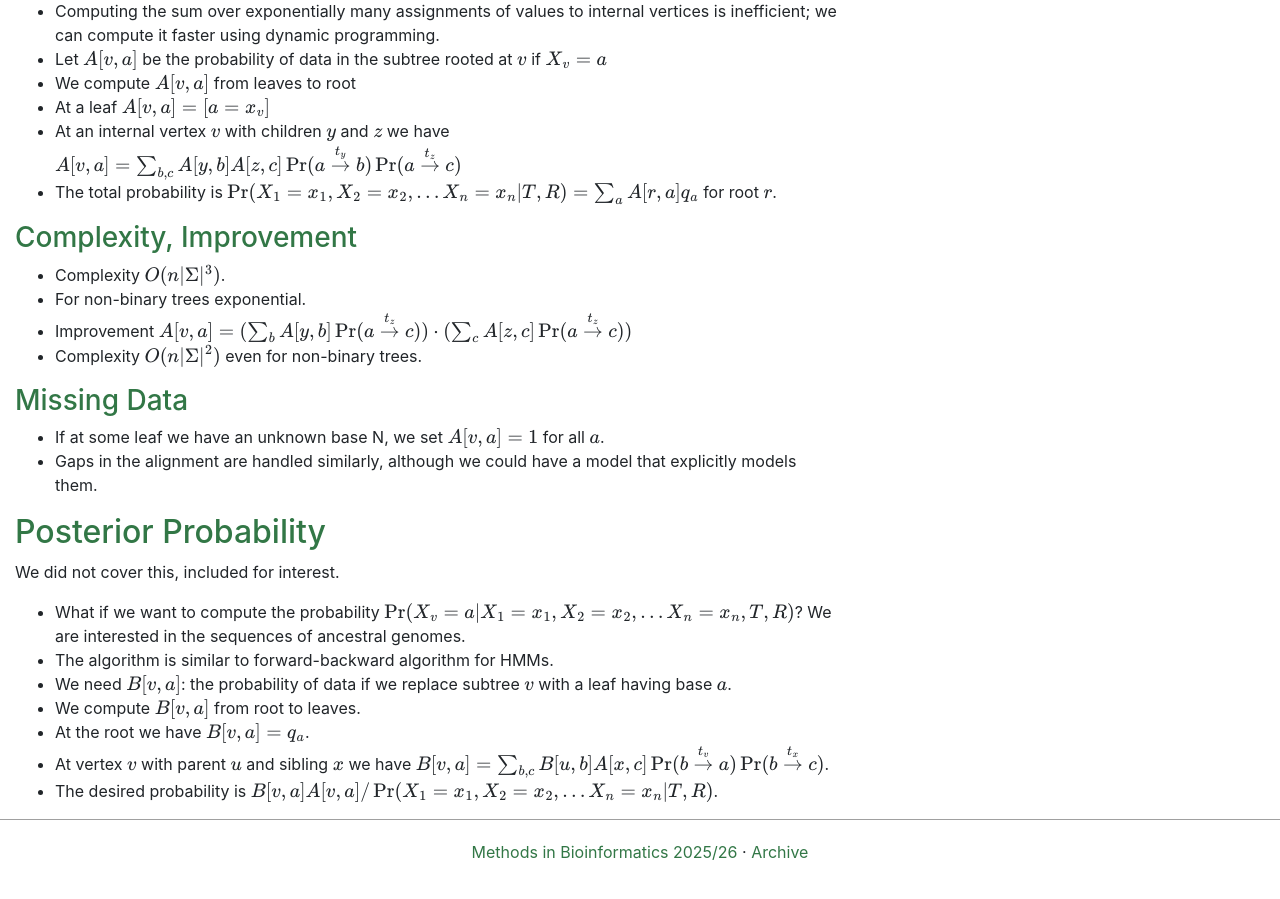
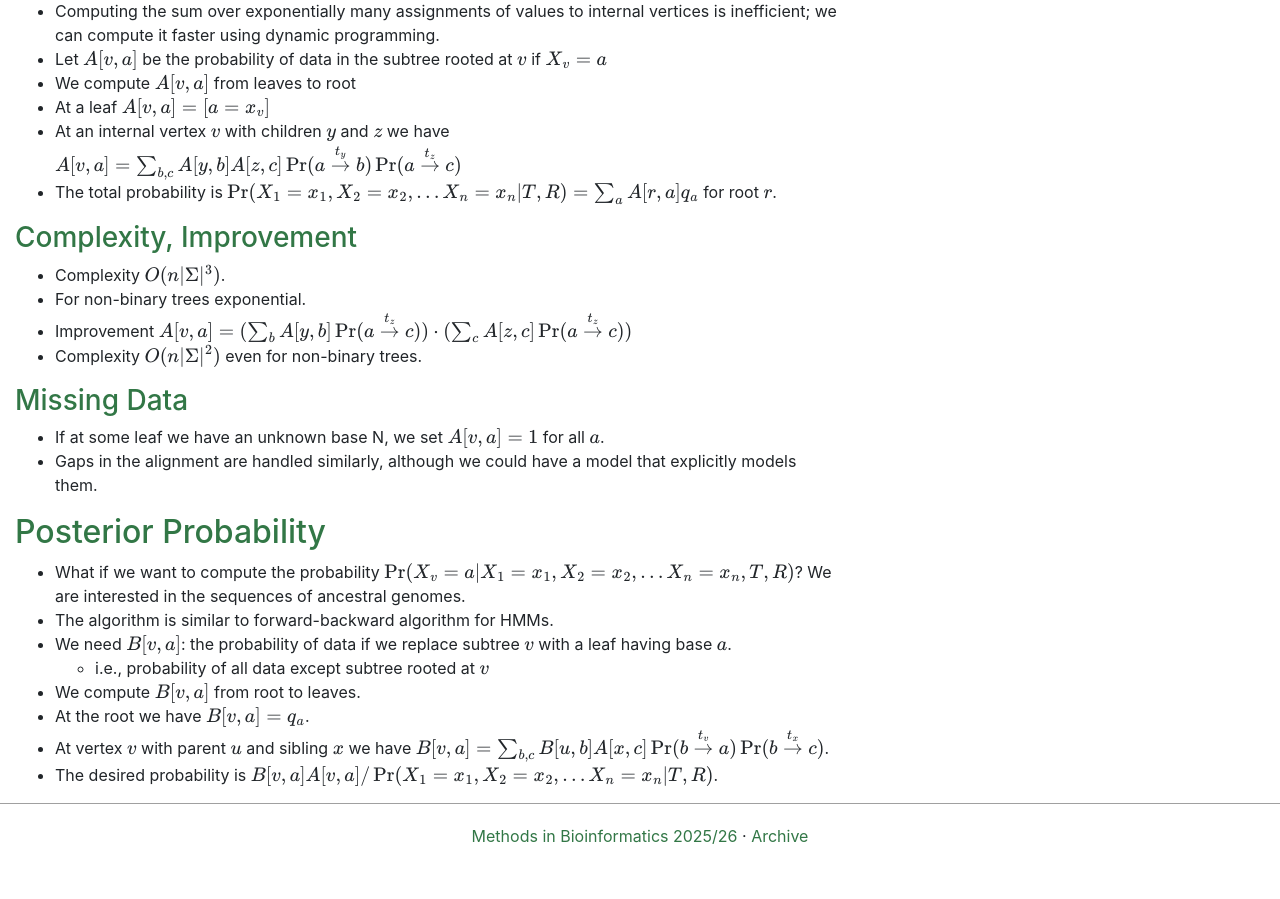
Before and after one commit to fmfi-compbio/mbi, a Jekyll site: the page built from notes/ci-phylo-en.md, in a window 1280 px wide and 900 px high, scrolled down 1159 px. Built offline with Jekyll 4.4.1, drawn with Linux system fonts in a browser that asks for light colours; nearby versions of some CDN libraries; our own code applies the rules of GitHub Pages for plain Markdown files.

Commit message:
Publish phylohmm notes

```diff
--- a/notes/ci-phylo-en.md
+++ b/notes/ci-phylo-en.md
@@ -64,11 +64,10 @@ $N[v,a] = [a\ne b]$
 
 ## Posterior Probability
 
-We did not cover this, included for interest.
-
 - What if we want to compute the probability $\\Pr(X_v=a \| X_1=x_1, X_2=x_2,\dots X_n=x_n,T,R)$? We are interested in the sequences of ancestral genomes.
 - The algorithm is similar to forward-backward algorithm for HMMs.
 - We need $B[v,a]$: the probability of data if we replace subtree $v$ with a leaf having base $a$.
+    - i.e., probability of all data except subtree rooted at $v$
 - We compute $B[v,a]$ from root to leaves.
 - At the root we have $B[v,a] = q_a$.
 - At vertex $v$ with parent $u$ and sibling $x$ we have
```
Also changed, not shown: Materials.md (+1 -1 lines).
